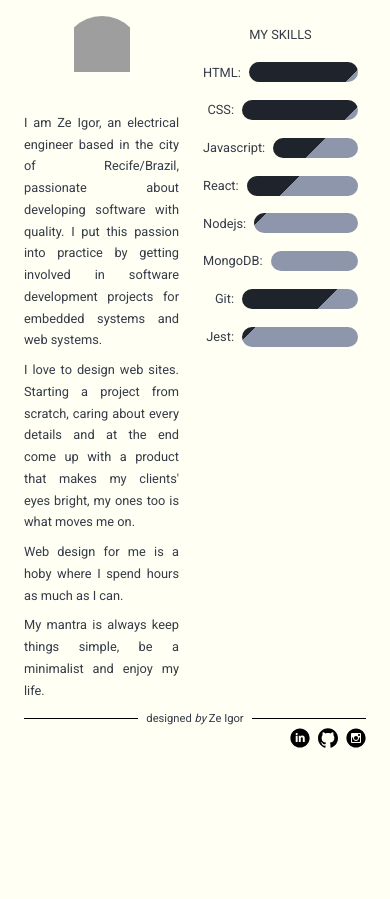
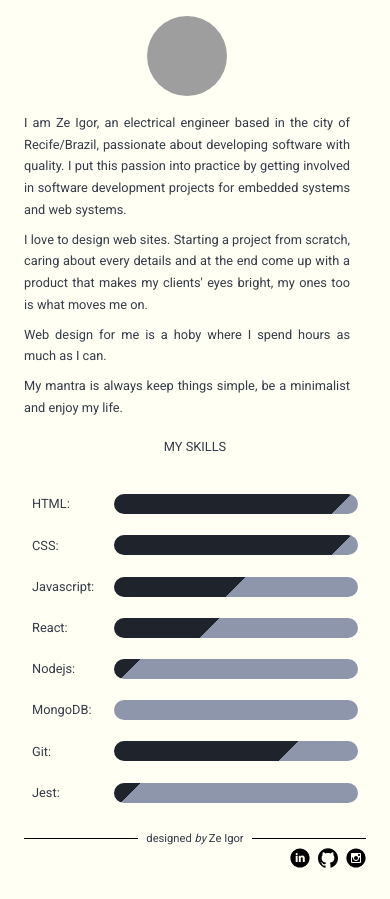
Before and after one commit to JoseIgor/personal_website, a PHP site: page /about.html in a window 390 px wide. Shown: the part 74-973 px from the top of the page. Before the commit the page ends 822 px from the top, so only its background shows below. Run offline with PHP 8.4, Linux system fonts and the light colour scheme; grey boxes are pictures that could not be loaded.

Commit message:
turn about page responsive

```diff
--- a/about.html
+++ b/about.html
@@ -25,7 +25,7 @@
       <main class="about">
         <div class="presentation">
           <figure class="avatar avatar--circle">
-            <img src="./img/avatar-1.jpg" alt="Ze Igor" class="avatar__photo">
+            <img src="./img/avatar-1.jpg" alt="Ze Igor" class="avatar__photo--circle">
           </figure>
           <p>
             I am Ze Igor, an electrical engineer based in the city of Recife/Brazil,
--- a/css/style.css
+++ b/css/style.css
@@ -1,23 +1,5 @@
 /*
-0 - 600Ppx:       Phone                     -> max width
-600 - 900px:      Tablet portrait           -> max width
-700 - 1000px:     Tablet landscape          -> max width
-1000 - 1600px:    where normal style goes
-1600px +:         Big desktop               -> min  width
-
-$breakpoint argument choice
-- phone
-- tab-port
-- tab-lands
-- big-desktop
-
-Order : Base + typography > general layout + grid > components
-
-1em = 16px
-*/
-/*
-
-
+// MEDIA QUERY MANAGER
 // breakpoint argument choice
 - bp-largest: 62.5em;         // 1000px
 - bp-large: 50em;             // 800px
@@ -209,7 +191,10 @@ body {
     fill: red; }
 
 .skill__group {
-  margin: 1rem 1rem; }
+  margin: 1rem 1rem;
+  display: flex;
+  flex-direction: column;
+  justify-content: space-around; }
   .skill__group > p {
     text-align: center;
     text-transform: uppercase;
@@ -218,13 +203,17 @@ body {
 .skill {
   display: flex;
   justify-content: center;
-  align-items: center;
-  margin-bottom: 2rem; }
+  align-items: center; }
   .skill__tag {
     flex-basis: 20%;
     display: flex;
-    justify-content: flex-end;
-    margin-right: 1rem; }
+    justify-content: flex-start; }
+    @media only screen and (max-width: 50em) {
+      .skill__tag {
+        flex-basis: 25%; } }
+    @media only screen and (max-width: 31.25em) {
+      .skill__tag {
+        flex-basis: 25%; } }
   .skill__level {
     flex: 1;
     height: 2.5rem;
@@ -287,9 +276,6 @@ body {
     transform: scale(1.1);
     filter: grayscale(100%);
     transition: all 0.2s; }
-    @media only screen and (hover: none) {
-      .avatar__photo {
-        filter: grayscale(0); } }
     @media only screen and (max-width: 31.25em) {
       .avatar__photo {
         width: 50%;
@@ -300,7 +286,22 @@ body {
         width: 70%;
         height: 70%;
         transform: scale(1); } }
+    @media only screen and (hover: none) {
+      .avatar__photo {
+        filter: grayscale(0); } }
     .avatar__photo:hover {
+      filter: grayscale(0%); }
+  .avatar__photo--circle {
+    display: inline-block;
+    width: 100%;
+    height: 100%;
+    transform: scale(1.1);
+    filter: grayscale(100%);
+    transition: all 0.2s; }
+    @media only screen and (hover: none) {
+      .avatar__photo--circle {
+        filter: grayscale(0); } }
+    .avatar__photo--circle:hover {
       filter: grayscale(0%); }
 
 .container {
@@ -381,7 +382,7 @@ body {
     .portifolio {
       grid-template-rows: repeat(3, 1fr);
       grid-template-columns: repeat(2, 1fr); } }
-  @media only screen and (max-width: 37.5em) {
+  @media only screen and (max-width: 25em) {
     .portifolio {
       grid-template-rows: repeat(6, 1fr);
       grid-template-columns: repeat(1, 1fr);
@@ -444,6 +445,12 @@ body {
   display: grid;
   grid-template-columns: 1fr 1fr;
   grid-template-areas: 'intro skill'; }
+  @media only screen and (max-width: 31.25em) {
+    .about {
+      grid-template-rows: 1fr 1fr;
+      grid-template-columns: 1fr;
+      grid-template-areas: 'intro'
+ 'skill'; } }
 
 .presentation {
   display: flex;
--- a/sass/components/_avatar.scss
+++ b/sass/components/_avatar.scss
@@ -21,10 +21,6 @@
     filter: grayscale(100%);
     transition: all 0.2s;
 
-    @include deviceType(smartphone) {
-      filter: grayscale(0);
-    }
-
     @include respond(bp-small) {
       width: 50%;
       height: 50%;
@@ -37,8 +33,31 @@
       transform: scale(1);
     }
 
+    @include deviceType(smartphone) {
+      filter: grayscale(0);
+    }
+
     &:hover{
       filter: grayscale(0%);
     }
   }
+
+  &__photo--circle {
+    display: inline-block;
+    width: 100%;
+    height: 100%;
+    transform: scale(1.1);
+    filter: grayscale(100%);
+    transition: all 0.2s;
+
+    @include deviceType(smartphone) {
+      filter: grayscale(0);
+    }
+
+    &:hover{
+      filter: grayscale(0%);
+    }
+  }
+
+
 }
--- a/sass/components/_skill.scss
+++ b/sass/components/_skill.scss
@@ -1,5 +1,8 @@
 .skill__group {
     margin: 1rem 1rem;
+    display: flex;
+    flex-direction: column;
+    justify-content: space-around;
 
     & > p {
       text-align: center;
@@ -13,15 +16,21 @@
   display: flex;
   justify-content: center;
   align-items: center;
-  margin-bottom: 2rem;
 
 
   &__tag {
     flex-basis: 20%;
 
     display: flex;
-    justify-content: flex-end;
-    margin-right: 1rem;
+    justify-content: flex-start;
+
+    @include respond(bp-large) {
+      flex-basis: 25%;
+    }
+
+    @include respond(bp-small) {
+      flex-basis: 25%;
+    }
   }
 
   &__level {
--- a/sass/layouts/_portifolio.scss
+++ b/sass/layouts/_portifolio.scss
@@ -12,7 +12,7 @@
     grid-template-columns: repeat(2, 1fr);
   }
 
-  @include respond(bp-medium-600) {
+  @include respond(bp-smallest) {
     grid-template-rows: repeat(6, 1fr);
     grid-template-columns: repeat(1, 1fr);
     grid-gap: 1.5rem;
--- a/sass/pages/_about.scss
+++ b/sass/pages/_about.scss
@@ -4,6 +4,13 @@
   display: grid;
   grid-template-columns: 1fr 1fr;
   grid-template-areas: 'intro skill';
+
+  @include respond(bp-small) {
+    grid-template-rows: 1fr 1fr;
+    grid-template-columns: 1fr;
+    grid-template-areas: 'intro'
+                         'skill';
+  }
 
 }
 
```
